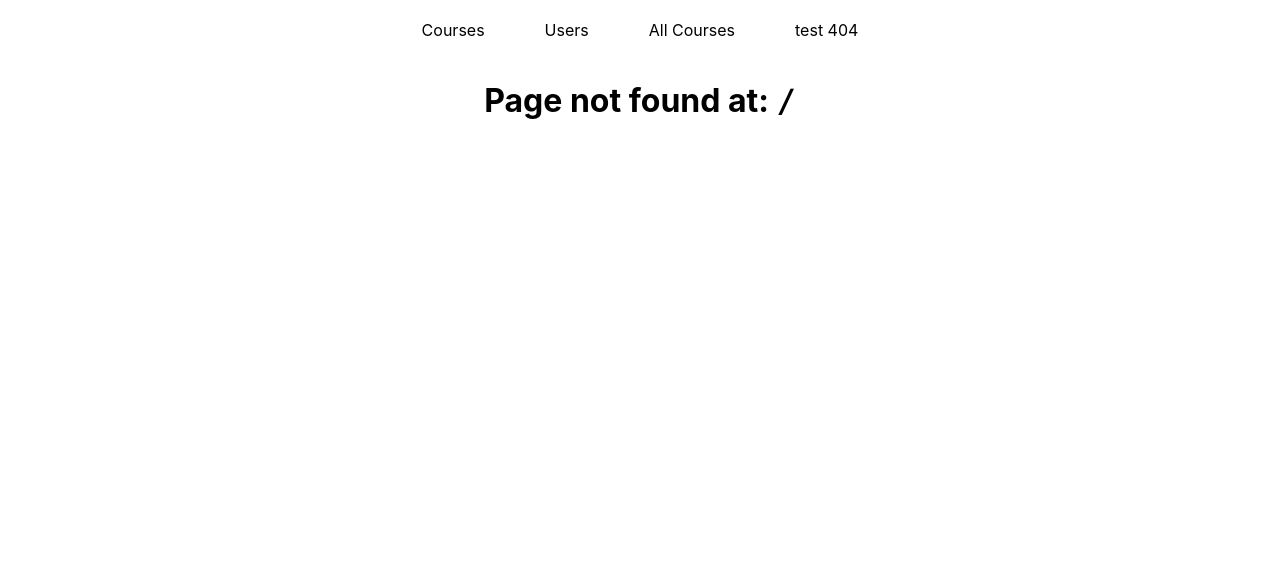
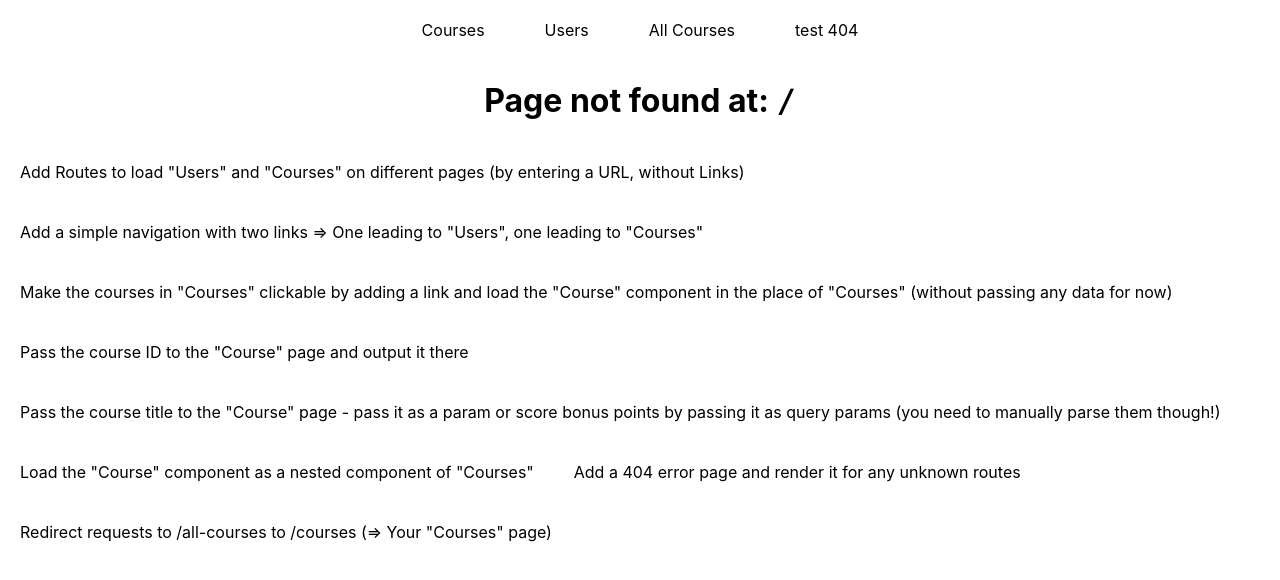
Before and after one commit to footios/React-router-homework, a React (Create React App) app: page / in a window 1280 px wide. Before the commit this address had no page. Shown: the top 580 px of the page. Built offline with nearby package versions, Linux system fonts and the light colour scheme.

Commit message:
Just before we try to pass the title, the same way as we did with the id.

```diff
--- a/src/App.js
+++ b/src/App.js
@@ -1,5 +1,5 @@
 import React, { Component } from "react";
-import { BrowserRouter, Route, NavLink, Switch, Redirect } from "react-router-dom";
+import { Route, NavLink, Switch, Redirect } from "react-router-dom";
 
 import "./App.css";
 
@@ -13,7 +13,6 @@ class App extends Component {
 
     console.log("app ", this.props);
     return (
-      <BrowserRouter>
         <div>
           <header>
             <nav>
@@ -43,16 +42,7 @@ class App extends Component {
               <Route component={_404Error} />
             </Switch>
           </div>
-        </div>
-      </BrowserRouter>
-    );
-  }
-}
 
-export default App;
-
-{
-  /*
    <li>Add Routes to load "Users" and "Courses" on different pages
    (by entering a URL, without Links)</li>
 
@@ -73,5 +63,11 @@ by passing it as query params (you need to manually parse them though!)</li>
 
     <li>Add a 404 error page and render it for any unknown routes</li>
 
-<li>Redirect requests to /all-courses to /courses (=> Your "Courses" page)</li> */
+    <li>Redirect requests to /all-courses to /courses (=> Your "Courses" page)</li>
+
+        </div>
+    );
   }
+}
+
+export default App;
--- a/src/index.js
+++ b/src/index.js
@@ -2,9 +2,10 @@ import React from 'react';
 import ReactDOM from 'react-dom';
 import './index.css';
 import App from './App';
+import { BrowserRouter } from 'react-router-dom'
 import * as serviceWorker from './serviceWorker';
 
-ReactDOM.render(<App />, document.getElementById('root'));
+ReactDOM.render(<BrowserRouter><App /></BrowserRouter>, document.getElementById('root'));
 
 // If you want your app to work offline and load faster, you can change
 // unregister() to register() below. Note this comes with some pitfalls.
```
Lines whose indentation alone changed are shown as unchanged.
